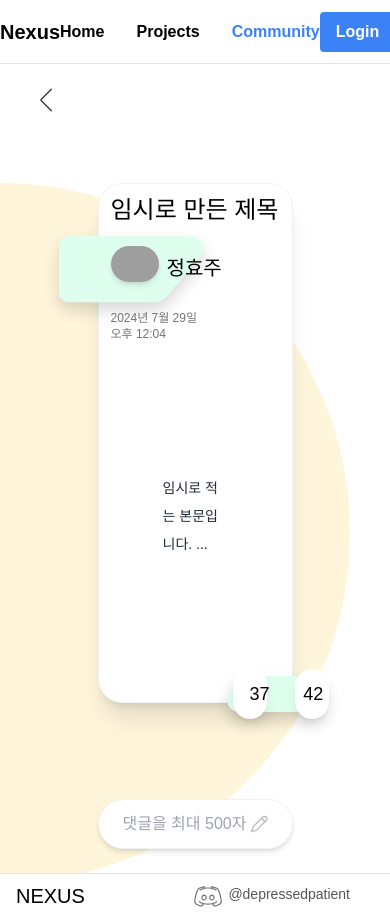
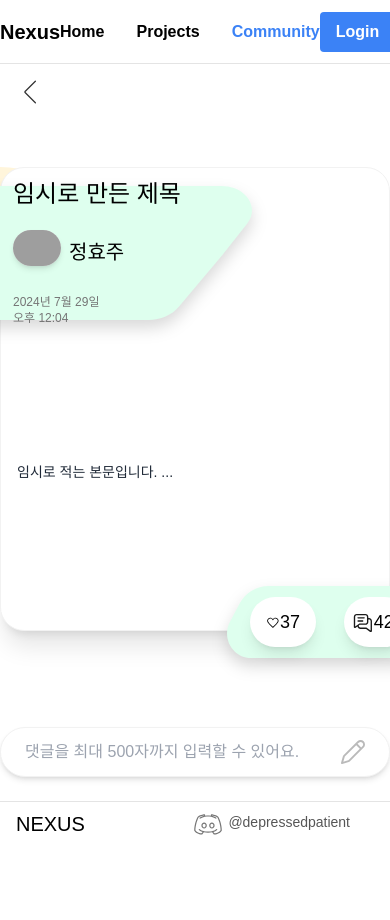
Before and after one commit to wwwcomcomcomcom/nexus-fe, a React (Vite) app: page /post/1 in a window 390 px wide. After the commit the page ends 848 px from the top, so only its background shows below. Built offline with nearby package versions, Linux system fonts and the light colour scheme; grey boxes are pictures that could not be loaded; a web font is replaced by a local one.

Commit message:
반응형

```diff
--- a/src/page/PostPage.tsx
+++ b/src/page/PostPage.tsx
@@ -30,7 +30,7 @@ function PostPage() {
 
   return (
     <>
-      <div className="px-8 py-4">
+      <div className="px-4 py-2 sm:px-8 sm:py-4">
         <span
           className="inline-block p-2 cursor-pointer"
           onClick={() => navigate(-1)}
@@ -39,12 +39,12 @@ function PostPage() {
         </span>
       </div>
       <main className="flex flex-col pt-10 items-center overflow-hidden relative">
-        <div className="w-[700px] h-[700px] rounded-full absolute bg-[#FFF5DB] left-0 z-0 -translate-x-1/2"></div>
-        <div className="w-[600px] h-[600px] rounded-full absolute bg-[#FFF5DB] right-0 z-0 translate-x-1/3 top-[60rem]"></div>
+        <div className="w-[50vw] h-[50vw] sm:w-[700px] sm:h-[700px] rounded-full absolute bg-[#FFF5DB] left-0 z-0 -translate-x-1/2"></div>
+        <div className="w-[40vw] h-[40vw] sm:w-[600px] sm:h-[600px] rounded-full absolute bg-[#FFF5DB] right-0 z-0 translate-x-1/3 top-[60rem]"></div>
 
-        <div className="w-1/2 flex flex-col z-10 relative">
+        <div className="w-full max-w-[600px] flex flex-col z-10 relative">
           <div className="bg-white border border-[#F2F2F2] rounded-3xl w-full shadow-xl mb-24 z-1">
-            {/* 게시물 내용 */}
+            {/* Post content */}
             <div className="-translate-y-10">
               <PostGreenTopBox className="relative -left-10 w-[75%]" />
               <div className="grid absolute -translate-y-[200px] pl-3">
@@ -64,13 +64,13 @@ function PostPage() {
                 </div>
               </div>
             </div>
-            <p className="mx-16 mt-10 font-thin leading-7 text-gray-800 text-sm">
+            <p className="mx-4 sm:mx-16 mt-10 font-thin leading-7 text-gray-800 text-sm">
               임시로 적는 본문입니다. ...
             </p>
             <div className="flex justify-end">
               <div className="translate-x-8 translate-y-16 w-[50%] relative h-36 flex justify-center items-center">
                 <PostGreenBottomBox className="absolute w-full" />
-                <div className="w-full flex gap-7 items-center content-center justify-center ml-3">
+                <div className="w-full flex gap-7 items-center justify-center ml-3">
                   <div
                     className="bg-white rounded-full w-[35%] h-[50px] shadow-lg relative flex justify-between cursor-pointer"
                     onClick={handleLikeToggle}
```
